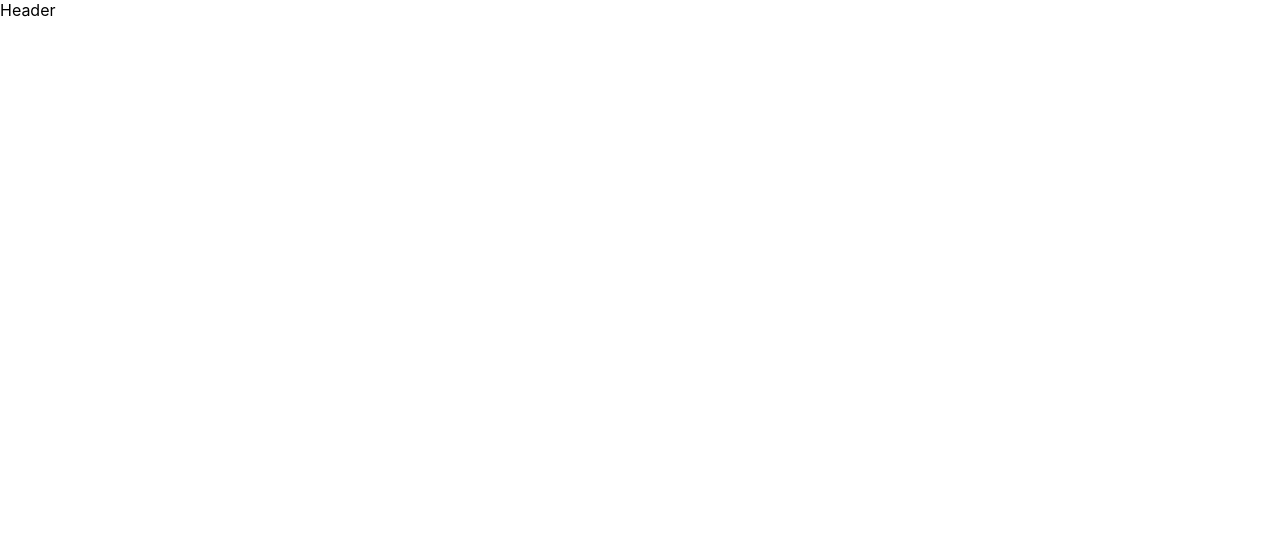
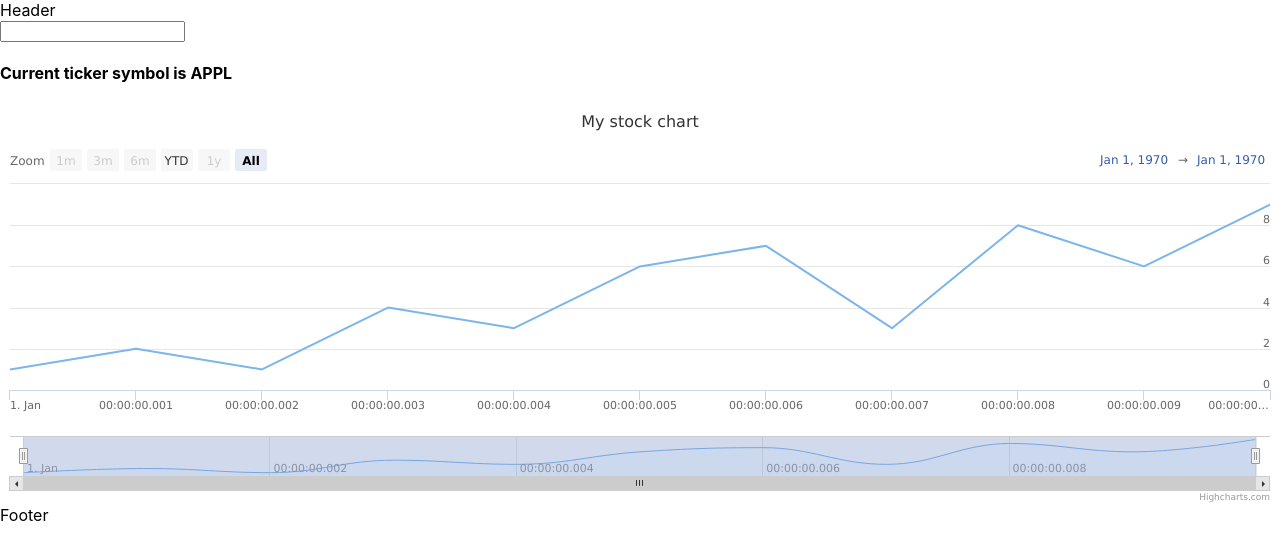
Before and after one commit to huycans/stockviewer, a React (Create React App) app: page / in a window 1280 px wide. Shown: the top 560 px of the page. Built offline with nearby package versions, Linux system fonts and the light colour scheme.

Commit message:
Setup boilerplate redux

```diff
--- a/package.json
+++ b/package.json
@@ -3,6 +3,7 @@
   "version": "0.1.0",
   "private": true,
   "dependencies": {
+    "@reduxjs/toolkit": "^1.7.1",
     "@testing-library/jest-dom": "^5.11.4",
     "@testing-library/react": "^11.1.0",
     "@testing-library/user-event": "^12.1.10",
@@ -11,8 +12,10 @@
     "@types/react": "^17.0.37",
     "@types/react-dom": "^17.0.11",
     "highcharts": "^9.3.2",
+    "highcharts-react-official": "^3.1.0",
     "react": "^17.0.2",
     "react-dom": "^17.0.2",
+    "react-redux": "^7.2.6",
     "react-scripts": "4.0.3",
     "typescript": "^4.1.2",
     "web-vitals": "^1.0.1"
--- a/src/App.tsx
+++ b/src/App.tsx
@@ -1,12 +1,51 @@
-import React from 'react';
-import './App.css';
+import React, { useState, useEffect, useRef } from "react";
+import Highcharts from "highcharts/highstock";
+import HighchartsReact from "highcharts-react-official";
+import { useSelector, useDispatch } from 'react-redux'
+import {fetchTickerInfo} from './redux/slices/tickerSlice'
+import { RootState } from './redux/store';
+import "./App.css";
 
 function App() {
+  const options: Highcharts.Options = {
+    title: {
+      text: 'My stock chart'
+    },
+    series: [
+      {
+        type: 'line',
+        data: [1, 2, 1, 4, 3, 6, 7, 3, 8, 6, 9]
+      }
+    ]
+  };
+  const currentTicker = useSelector((state: RootState) => state.ticker.value)
+  const dispatch = useDispatch();
+
+  const chartComponentRef = useRef<HighchartsReact.RefObject>(null);
+
+  const handleChange = (event: React.ChangeEvent) => {
+    let target = event.target as HTMLInputElement
+    dispatch(fetchTickerInfo(target.value))
+  }
+
   return (
     <div className="App">
       <header className="App-header">
-        Header
+        <div>Header</div>
+        <div>
+          <input id="searchbar" type="text" onChange={handleChange}/>
+          <h4>Current ticker symbol is {currentTicker}</h4>
+        </div>
       </header>
+      <main>
+        <HighchartsReact
+          highcharts={Highcharts}
+          constructorType={"stockChart"}
+          options={options}
+          ref={chartComponentRef}
+        />
+      </main>
+      <footer>Footer</footer>
     </div>
   );
 }
--- a/src/index.tsx
+++ b/src/index.tsx
@@ -1,14 +1,18 @@
-import React from 'react';
-import ReactDOM from 'react-dom';
-import './index.css';
-import App from './App';
-import reportWebVitals from './reportWebVitals';
+import React from "react";
+import ReactDOM from "react-dom";
+import "./index.css";
+import App from "./App";
+import reportWebVitals from "./reportWebVitals";
+import { store } from "./redux/store";
+import { Provider } from "react-redux";
 
 ReactDOM.render(
   <React.StrictMode>
-    <App />
+    <Provider store={store}>
+      <App />
+    </Provider>
   </React.StrictMode>,
-  document.getElementById('root')
+  document.getElementById("root")
 );
 
 // If you want to start measuring performance in your app, pass a function
--- /dev/null
+++ b/src/redux/slices/tickerSlice.ts
@@ -0,0 +1,28 @@
+import { createSlice, PayloadAction } from '@reduxjs/toolkit'
+
+export interface TickerState {
+  value: string
+}
+
+const initialState: TickerState = {
+  value: "APPL",
+}
+
+export const tickerSlice = createSlice({
+  name: 'ticker',
+  initialState,
+  reducers: {
+    // right now just fetch ticker info using async thunk action
+    fetchTickerInfo: (state, action) => {
+      state.value = action.payload// placeholder code
+    }
+    // incrementByAmount: (state, action: PayloadAction<number>) => {
+    //   state.value += action.payload
+    // },
+  },
+})
+
+// Action creators are generated for each case reducer function
+export const { fetchTickerInfo } = tickerSlice.actions
+
+export default tickerSlice.reducer
--- /dev/null
+++ b/src/redux/store.ts
@@ -0,0 +1,13 @@
+import { configureStore } from '@reduxjs/toolkit'
+import tickerReducer from './slices/tickerSlice'
+
+export const store = configureStore({
+  reducer: {
+    ticker: tickerReducer
+  },
+})
+
+// Infer the `RootState` and `AppDispatch` types from the store itself
+export type RootState = ReturnType<typeof store.getState>
+// Inferred type: {posts: PostsState, comments: CommentsState, users: UsersState}
+export type AppDispatch = typeof store.dispatch
```
Also changed, not shown: 1 other file (tests, documents, lock files or other folders).
